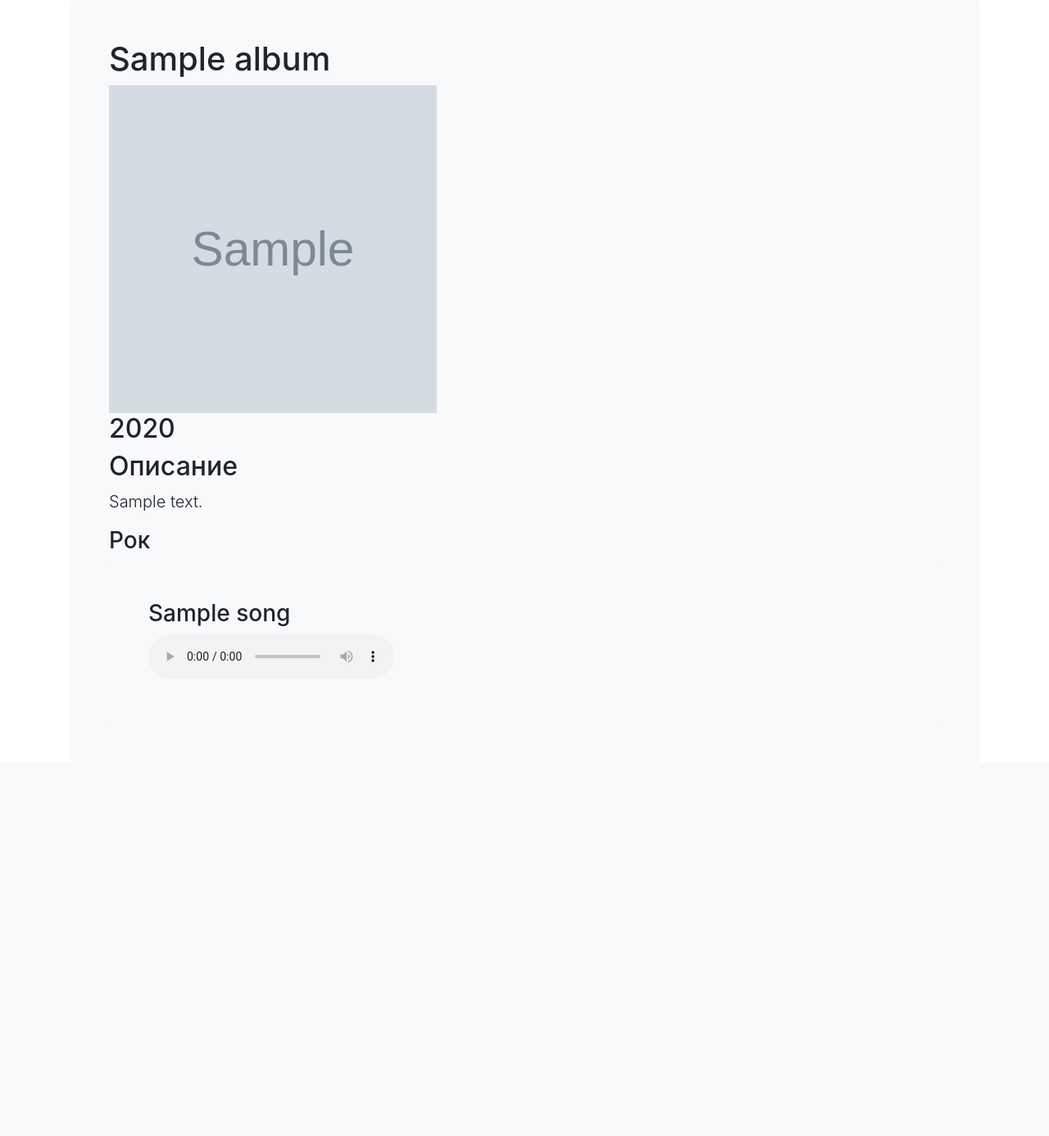
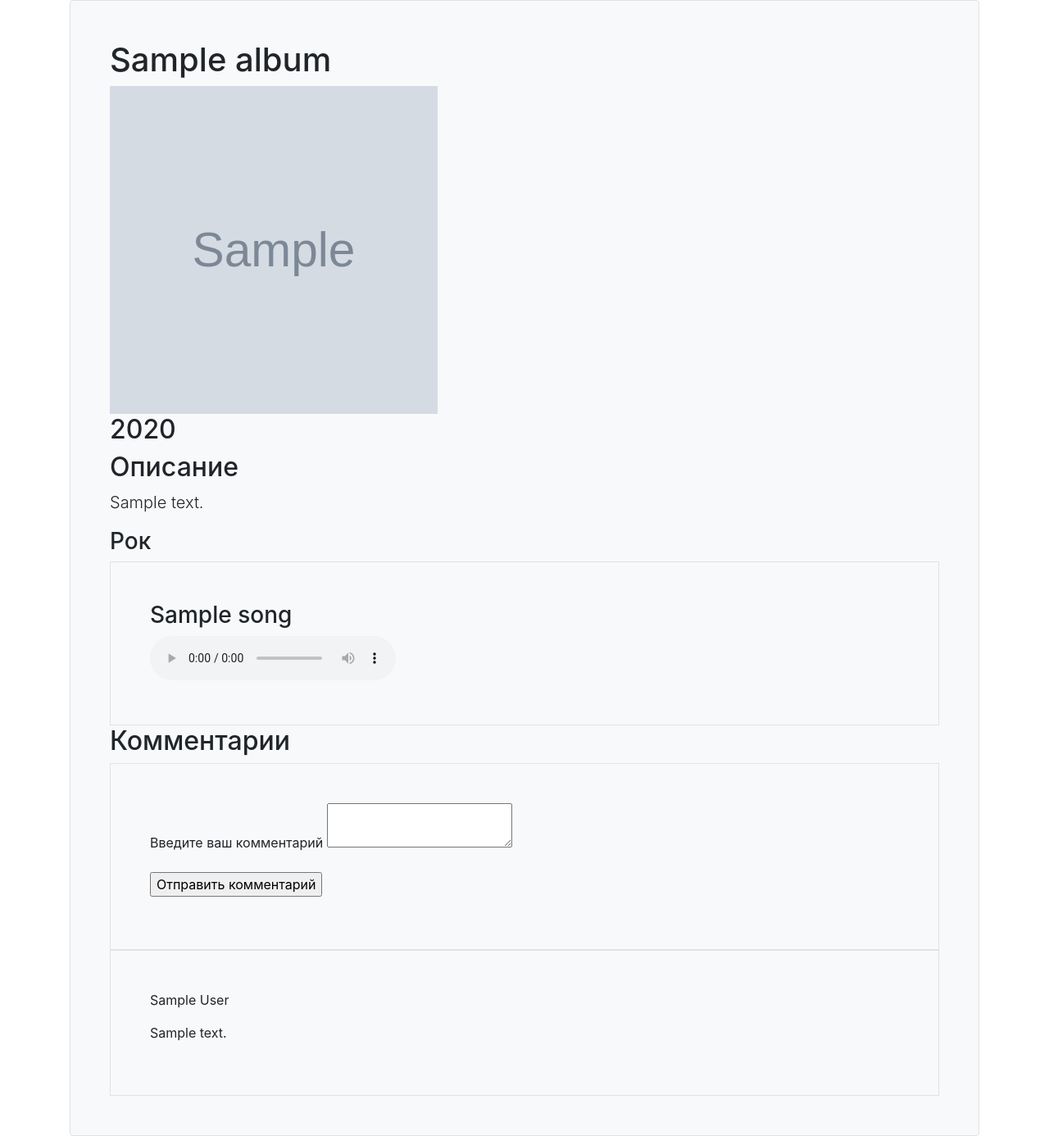
Before and after one commit to gepron1x/blacklandradio2, a Flask app: page /albums/1 in a window 1280 px wide. Shown: the part 56-1442 px from the top of the page at 82% size. Before the commit the page ends 865 px from the top, so only its background shows below. Run offline with Flask 2, Linux system fonts and the light colour scheme; data comes from the database, SQL or seed files in the repository; tables that the repository leaves empty hold one stand-in row (values such as "Sample post"); grey boxes marked "Sample" are stand-in pictures; some libraries are stand-ins or nearby versions.

Commit message:
comments

```diff
--- a/data/album.py
+++ b/data/album.py
@@ -32,6 +32,8 @@ class Album(SqlAlchemyBase):
 
     songs = orm.relation("Song", back_populates='album')
 
+    comments = orm.relation("Comment", back_populates='album')
+
     def get_id(self):
         return self.id
 
@@ -56,6 +58,9 @@ class Album(SqlAlchemyBase):
     def get_songs(self):
         return self.songs
 
+    def get_comments(self):
+        return self.comments
+
     def set_name(self, name):
         self.name = name
 
--- a/data/db_session.py
+++ b/data/db_session.py
@@ -27,6 +27,7 @@ def global_init(db_file):
     from . import user
     from . import album
     from . import song
+    from . import comment
 
     SqlAlchemyBase.metadata.create_all(engine)
 
--- /dev/null
+++ b/form/comment_form.py
@@ -0,0 +1,8 @@
+from flask_wtf import FlaskForm
+from wtforms import TextAreaField, SubmitField
+
+
+class CommentForm(FlaskForm):
+
+    content = TextAreaField("Введите ваш комментарий")
+    submit = SubmitField("Отправить комментарий")
--- a/main.py
+++ b/main.py
@@ -87,7 +87,7 @@ def login():
     return render_template('login.html', title='Авторизация', form=form)
 
 
-@app.route("/albums/<int:album_id>")
+@app.route("/albums/<int:album_id>", methods=['GET', 'POST'])
 def get_album(album_id):
     db_sess = db_session.create_session()
     album = db_sess.query(Album).filter(Album.id == album_id).first()
--- a/pages/album_page.py
+++ b/pages/album_page.py
@@ -1,7 +1,10 @@
 from flask import Flask, render_template
+from flask_login import current_user
 from sqlalchemy.orm import Session
 
 from data.album import Album
+from data.comment import Comment
+from form.comment_form import CommentForm
 from pages.page import Page
 
 
@@ -13,4 +16,14 @@ class AlbumPage(Page):
         self.album = album
 
     def response(self):
-        return render_template("album_page.html", title="Альбом", album=self.album)
+        form = CommentForm()
+        if form.validate_on_submit():
+            comment = Comment(
+                content=form.content.data,
+                album_id=self.album.id,
+                author_id=current_user.id
+            )
+            self.db_session.add(comment)
+            return render_template("album_page.html", title="Альбом", album=self.album, comment_form=form)
+
+        return render_template("album_page.html", title="Альбом", album=self.album, comment_form=form)
--- a/templates/album_page.html
+++ b/templates/album_page.html
@@ -2,7 +2,7 @@
 {% block content %}
 
 
-<div class="bg-light p-5 rounded">
+<div class="bg-light p-5 border rounded">
     <h1> {{ album.name }} </h1>
     <img src="{{ album.cover_url }}" width="400" height="400">
     <h2> {{ album.year }} </h2>
@@ -17,7 +17,7 @@
 
 
     {% for song in album.songs %}
-        <div class="bg-light p-5 rounded">
+        <div class="h-100 p-5 bg-light border rounded-3">
             <h3>{{ song.name }}</h3>
             <audio controls>
                 <source src="{{ song.url }}" type="audio/mpeg">
@@ -26,6 +26,25 @@
         </div>
     {% endfor %}
 
+    <h2>Комментарии</h2>
+    <div class="h-100 p-5 bg-light border rounded-3">
+        <form class="comment_form" method="post" action="">
+            {{ comment_form.hidden_tag() }}
+            <p>
+                {{ comment_form.content.label }}
+                {{ comment_form.content }}
+            </p>
+            <p>{{ comment_form.submit }}</p>
+        </form>
+    </div>
+    {% for comment in album.comments %}
+        <div class="h-100 p-5 bg-light border rounded-3">
+            <p>{{ comment.author.name }}</p>
+            <p>{{ comment.content }}</p>
+        </div>
+    {% endfor %}
+
+
 </div>
 
 {% endblock %}
```
Also changed, not shown: data/comment.py (added, +18 -0 lines), 1 other file.
